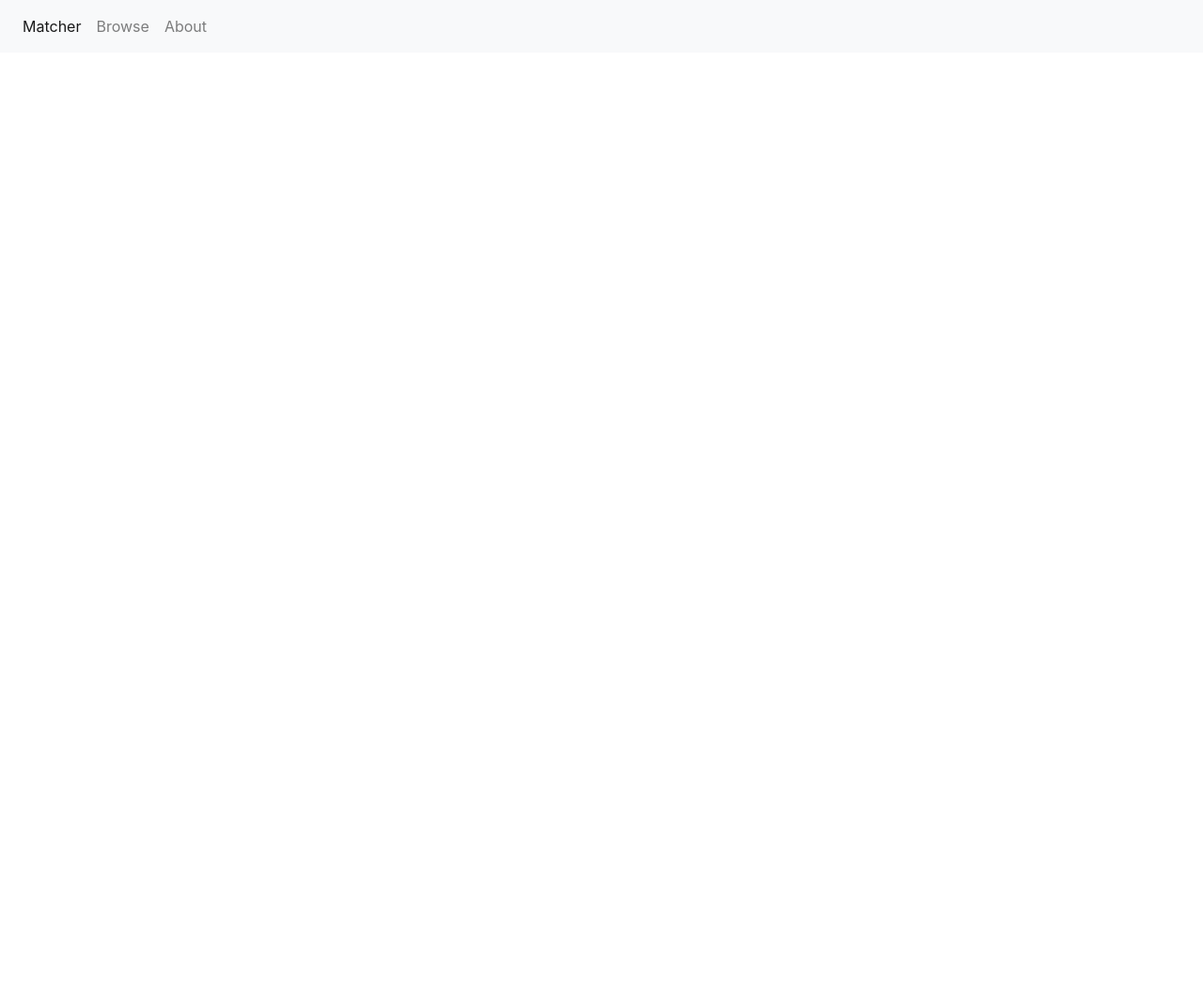
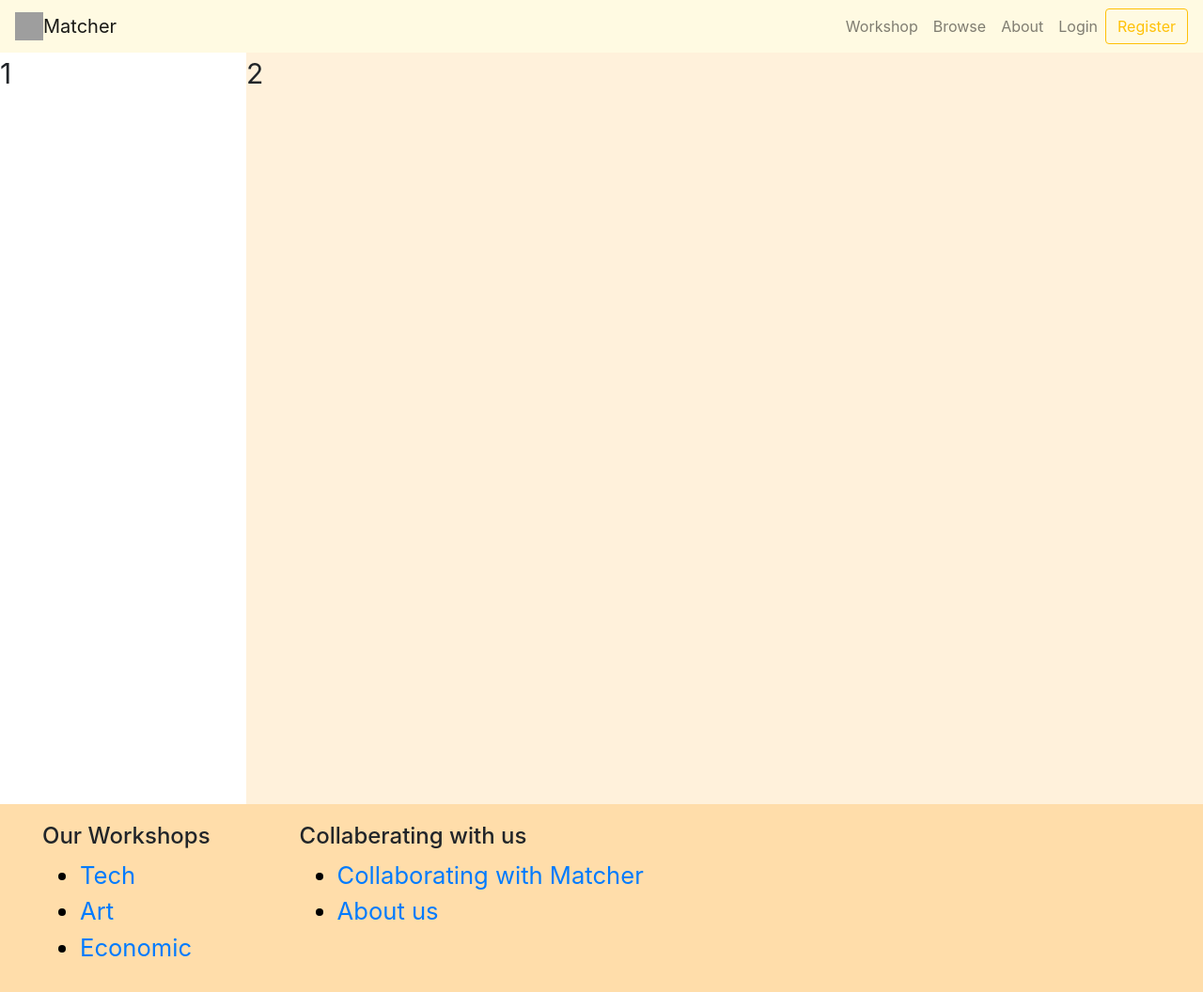
Before and after one commit to 2110423-2019-2/sec1_TerkyCompany-Frontend, a React (Create React App) app: page /workshoplist in a window 1280 px wide. Shown: the whole page at 94% size. Before the commit the page ends 800 px from the top, so only its background shows below. Built offline with nearby package versions, Linux system fonts and the light colour scheme; grey boxes are pictures that could not be loaded.

Commit message:
create workshoplist page & add css to navbar & create footer

```diff
--- /dev/null
+++ b/src/Components/Footer/Footer.css
@@ -0,0 +1,42 @@
+.flex-container {
+    display: flex;
+  }
+
+
+.footer {
+    display: flex;
+    height: 25vh;
+    margin: 0px;
+    padding: 10px;
+    font-size: 30px;
+    background-color: #FFDDAA;
+  }
+
+#col-1 {
+    display:flex;
+    margin-left: 25px;
+    margin-right: 50px;
+    padding: 10px;
+    font-size: 2vw;
+}
+
+#col-2 {
+    display:flex;
+    flex-grow: 2;
+    padding: 10px;
+    font-size: 2vw;
+}
+
+li {
+    text-decoration: none;
+}
+
+ul {
+    text-decoration: none;
+    color: black;
+}
+
+a {
+    color : black;
+    text-decoration: none;
+}
--- /dev/null
+++ b/src/Components/Footer/Footer.js
@@ -0,0 +1,47 @@
+import React, { Component } from 'react';
+import './Footer.css'
+
+class Footer extends Component {
+    constructor(props) {
+        super(props)
+        this.state = {
+            isLoading: false,
+
+        }
+    }
+
+    componentDidMount() {
+    }
+
+    render() {
+        if (this.state.isLoading) return null
+        console.log("hello footer")
+        return (
+            <div class="footer" >
+                <div class="flex-container">
+                    <div id="col-1">
+                        <div>
+                            <h4>Our Workshops</h4>
+                            <ul>
+                                <li><a href="#">Tech</a></li>
+                                <li><a href="#">Art</a></li>
+                                <li><a href="#">Economic</a></li>
+                            </ul>
+                        </div>
+                    </div>
+                    <div id="col-1">
+                        <div>
+                            <h4>Collaberating with us</h4>
+                            <ul>
+                                <li><a href="#">Collaborating with Matcher</a></li>
+                                <li><a href="#">About us</a></li>
+                            </ul>
+                        </div>
+                    </div>
+                </div>
+            </div>
+        )
+    }
+}
+
+export default Footer;
--- a/src/Components/Menubar.js
+++ /dev/null
@@ -1,39 +0,0 @@
-import React, { Component } from 'react';
-
-
-class Menubar extends Component {
-    constructor(props) {
-        super(props)
-        this.state = {
-            isLoading: false,
-
-        }
-    }
-
-    componentDidMount() {
-    }
-
-    render() {
-        if (this.state.isLoading) return null
-        console.log("hello Menubar")
-        return (
-            <div className="Menubar">
-                <nav class="navbar navbar-expand-sm bg-light navbar-light">
-                    <ul class="navbar-nav">
-                        <li class="nav-item active">
-                            <a class="nav-link" href="/">Matcher</a>
-                        </li>
-                        <li class="nav-item">
-                            <a class="nav-link" href="/browse">Browse</a>
-                        </li>
-                        <li class="nav-item">
-                            <a class="nav-link" href="/about">About</a>
-                        </li>
-                    </ul>
-                </nav>
-            </div>
-        )
-    }
-}
-
-export default Menubar;
--- /dev/null
+++ b/src/Components/Menubar/Menubar.css
@@ -0,0 +1,3 @@
+.navbar {
+    background-color: #FFFAE2;
+}
--- /dev/null
+++ b/src/Components/Menubar/Menubar.js
@@ -0,0 +1,54 @@
+import React, { Component } from 'react';
+import './Menubar.css'
+
+class Menubar extends Component {
+    constructor(props) {
+        super(props)
+        this.state = {
+            isLoading: false,
+
+        }
+    }
+
+    registerclick() {
+        console.log("register clicked")
+        console.log(window.location.host)
+    }
+
+    componentDidMount() {
+    }
+
+    render() {
+        if (this.state.isLoading) return null
+        console.log("hello Menubar")
+        return (
+            <div className="Menubar">
+                <nav className="navbar navbar-expand-sm navbar-light justify-content-between">
+                    <a class="navbar-brand" href="/">
+                        <img src="./../Homepage/logo.svg" width="30" height="30" class="d-inline-block align-top" alt="" />
+                        Matcher
+                    </a>
+                    <ul className="navbar-nav">
+                        <li className="nav-item">
+                            <a className="nav-link" href="/">Workshop</a>
+                        </li>
+                        <li className="nav-item">
+                            <a className="nav-link" href="/browse">Browse</a>
+                        </li>
+                        <li className="nav-item">
+                            <a className="nav-link" href="/about">About</a>
+                        </li>
+                        <li className="nav-item">
+                            <a className="nav-link" href="/login">Login</a>
+                        </li>
+                        <form class="form-inline my-2 my-lg-0">
+                            <button class="btn btn-outline-warning my-2 my-sm-0" onClick={() => this.registerclick()}>Register</button>
+                        </form>
+                    </ul>
+                </nav>
+            </div>
+        )
+    }
+}
+
+export default Menubar;
--- /dev/null
+++ b/src/Components/Workshop_list/Workshoplistpage.css
@@ -0,0 +1,22 @@
+#flex-container {
+  display: flex;
+  height: 100vh;
+}
+
+.side-menu {
+  display:flex;
+  background-color: #ffffff;
+  flex-grow: 2;
+  margin: 0px;
+  padding: 0px;
+  font-size: 30px;
+}
+
+.show-list {
+  display:flex;
+  background-color: #fff1db;
+  flex-grow: 8;
+  margin: 0px;
+  padding: 0px;
+  font-size: 30px;
+}
--- /dev/null
+++ b/src/Components/Workshop_list/Workshoplistpage.js
@@ -0,0 +1,31 @@
+import React, { Component } from 'react';
+import './Workshoplistpage.css';
+
+
+class Workshoplistpage extends Component {
+    constructor(props) {
+        super(props)
+        this.state = {
+            isLoading: false,
+
+        }
+    }
+
+    componentDidMount() {
+    }
+
+    render() {
+        if (this.state.isLoading) return null
+        console.log("hello Workshoplist")
+        return (
+            <div>
+                <div class="flex-container" id="flex-container">
+                    <div class="side-menu">1</div>
+                    <div class="show-list">2</div>
+                </div>
+            </div>
+        )
+    }
+}
+
+export default Workshoplistpage;
--- a/src/Routes.js
+++ b/src/Routes.js
@@ -2,23 +2,28 @@ import { Switch, Route, BrowserRouter } from 'react-router-dom';
 import App from './Components/Homepage/App';
 import About from './Components/About';
 import React, { Component } from 'react';
-import Menubar from './Components/Menubar';
+import Menubar from './Components/Menubar/Menubar';
+import Workshoplistpage from './Components/Workshop_list/Workshoplistpage';
+import Footer from './Components/Footer/Footer';
+
 
 class Routes extends Component {
     render() {
         return (
             <div>
-                <link rel="stylesheet" href="https://stackpath.bootstrapcdn.com/bootstrap/4.3.1/css/bootstrap.min.css" integrity="sha384-ggOyR0iXCbMQv3Xipma34MD+dH/1fQ784/j6cY/iJTQUOhcWr7x9JvoRxT2MZw1T" crossorigin="anonymous"></link>
-                <script src="https://code.jquery.com/jquery-3.3.1.slim.min.js" integrity="sha384-q8i/X+965DzO0rT7abK41JStQIAqVgRVzpbzo5smXKp4YfRvH+8abtTE1Pi6jizo" crossorigin="anonymous"></script>
-                <script src="https://cdnjs.cloudflare.com/ajax/libs/popper.js/1.14.7/umd/popper.min.js" integrity="sha384-UO2eT0CpHqdSJQ6hJty5KVphtPhzWj9WO1clHTMGa3JDZwrnQq4sF86dIHNDz0W1" crossorigin="anonymous"></script>
-                <script src="https://stackpath.bootstrapcdn.com/bootstrap/4.3.1/js/bootstrap.min.js" integrity="sha384-JjSmVgyd0p3pXB1rRibZUAYoIIy6OrQ6VrjIEaFf/nJGzIxFDsf4x0xIM+B07jRM" crossorigin="anonymous"></script>
+                <link rel="stylesheet" href="https://stackpath.bootstrapcdn.com/bootstrap/4.3.1/css/bootstrap.min.css" integrity="sha384-ggOyR0iXCbMQv3Xipma34MD+dH/1fQ784/j6cY/iJTQUOhcWr7x9JvoRxT2MZw1T" crossOrigin="anonymous"></link>
+                <script src="https://code.jquery.com/jquery-3.3.1.slim.min.js" integrity="sha384-q8i/X+965DzO0rT7abK41JStQIAqVgRVzpbzo5smXKp4YfRvH+8abtTE1Pi6jizo" crossOrigin="anonymous"></script>
+                <script src="https://cdnjs.cloudflare.com/ajax/libs/popper.js/1.14.7/umd/popper.min.js" integrity="sha384-UO2eT0CpHqdSJQ6hJty5KVphtPhzWj9WO1clHTMGa3JDZwrnQq4sF86dIHNDz0W1" crossOrigin="anonymous"></script>
+                <script src="https://stackpath.bootstrapcdn.com/bootstrap/4.3.1/js/bootstrap.min.js" integrity="sha384-JjSmVgyd0p3pXB1rRibZUAYoIIy6OrQ6VrjIEaFf/nJGzIxFDsf4x0xIM+B07jRM" crossOrigin="anonymous"></script>
                 <Menubar/>
                 <BrowserRouter>
                     <Switch>
                         <Route exact path="/" component={App} />
                         <Route exact path="/about" component={About} />
+                        <Route exact path="/workshoplist" component={Workshoplistpage} />
                     </Switch>
                 </BrowserRouter>
+                <Footer />
             </div>
         )
     }
```
